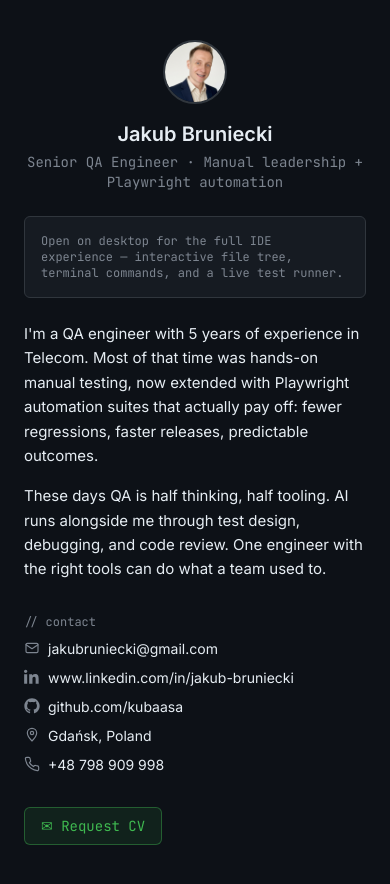
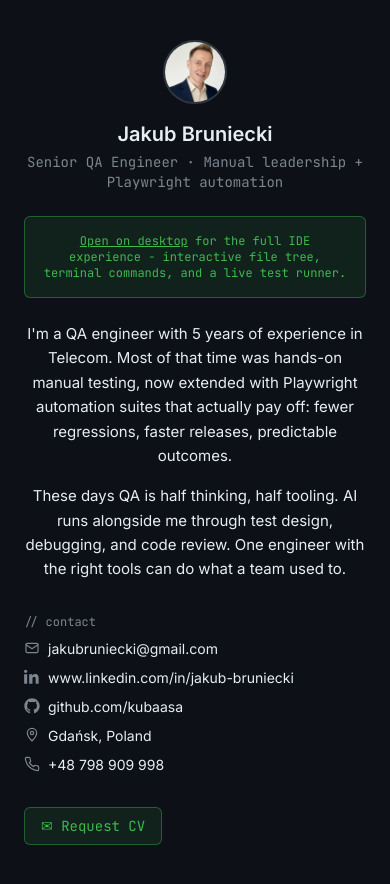
Before and after one commit to kubaasa/jakubruniecki, a Next.js app: page / in a window 390 px wide. Built offline with nearby package versions, Linux system fonts and the light colour scheme.

Commit message:
refactor(ide): restyle mobile fallback notice with accent-green and centered text

```diff
--- a/components/ide/MobileFallback.tsx
+++ b/components/ide/MobileFallback.tsx
@@ -32,12 +32,13 @@ export function MobileFallback() {
         </p>
       </div>
 
-      <div className="mt-6 rounded-md border border-border bg-bg-surface p-4 font-mono text-xs text-fg-muted">
-        Open on desktop for the full IDE experience — interactive file tree,
-        terminal commands, and a live test runner.
+      <div className="mt-6 rounded-md border border-accent-green/40 bg-accent-green/10 p-4 text-center font-mono text-xs text-accent-green">
+        <span className="underline">Open on desktop</span> for the full IDE
+        experience - interactive file tree, terminal commands, and a live test
+        runner.
       </div>
 
-      <div className="mt-6 space-y-4 text-[15px] leading-relaxed">
+      <div className="mt-6 space-y-4 text-center text-[15px] leading-relaxed">
         {profile.bio.map((p, i) => (
           <p key={i}>{p}</p>
         ))}
--- a/package.json
+++ b/package.json
@@ -1,6 +1,6 @@
 {
   "name": "jakubruniecki",
-  "version": "0.1.7",
+  "version": "0.1.8",
   "private": true,
   "scripts": {
     "dev": "next dev",
```
Also changed, not shown: 1 other file (tests, documents, lock files or other folders).
